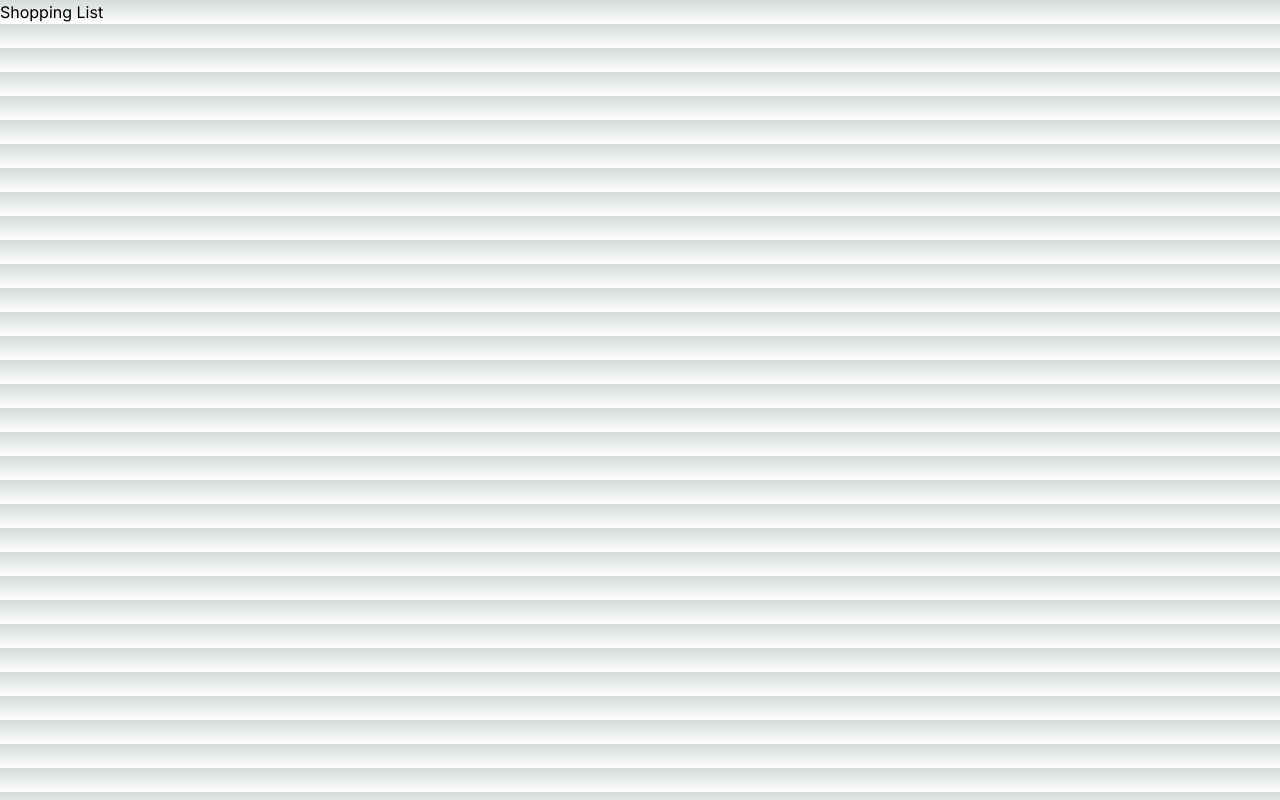
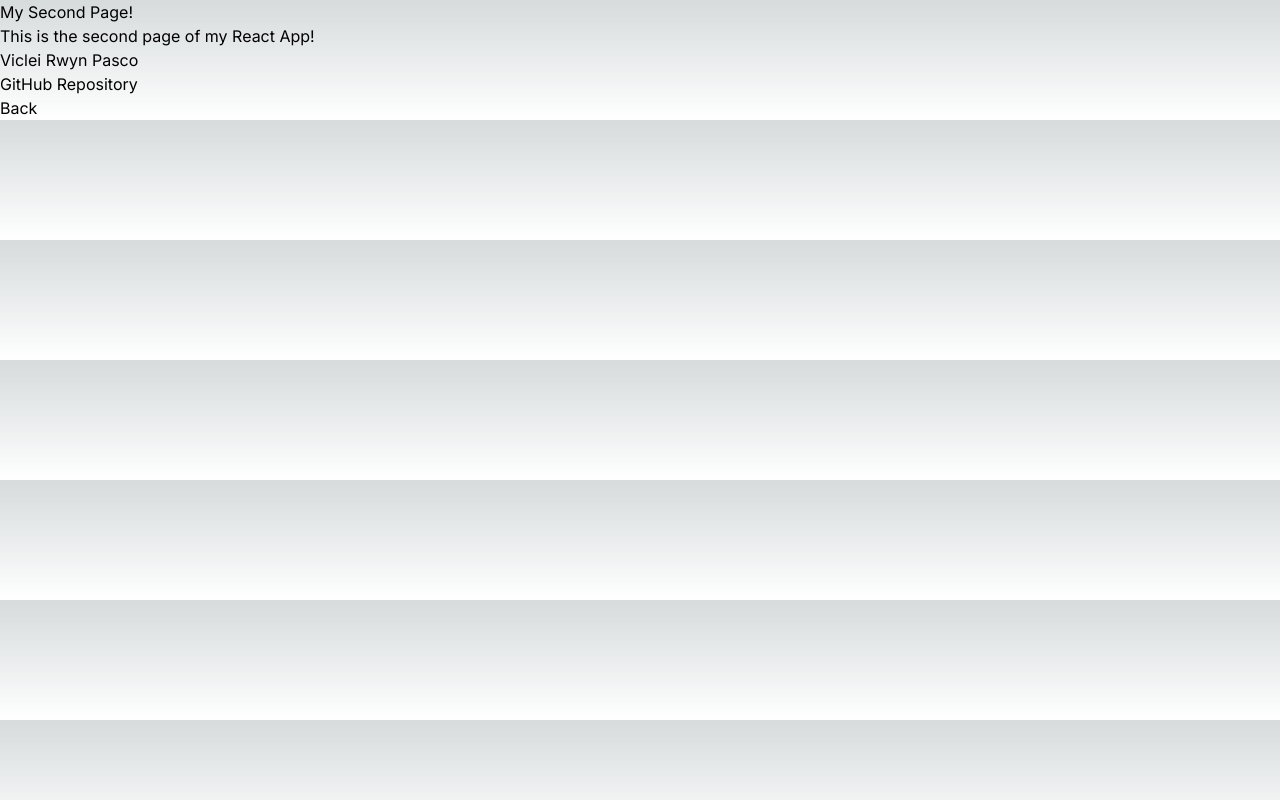
Before and after one commit to Viclei0928/cprg306-assignments, a Next.js app: page /week-2 in a window 1280 px wide. Built offline with nearby package versions, Linux system fonts and the light colour scheme.

Commit message:
student info page
added student info and imported it to page.js file

```diff
--- a/app/week-2/page.js
+++ b/app/week-2/page.js
@@ -1,7 +1,13 @@
-export default function Page() {
+import Link from "next/link";
+import StudentInfo from "./student-info";
+
+export default function Page2() {
     return (
-      <main>
-        <h1>Shopping List</h1>
-      </main>
+        <main>
+            <h1>My Second Page!</h1>
+            <p>This is the second page of my React App!</p>
+            <StudentInfo />
+            <Link href="../">Back</Link>
+        </main>
     );
-  }
+}
--- /dev/null
+++ b/app/week-2/student-info.js
@@ -0,0 +1,14 @@
+import Link from 'next/link';
+
+const StudentInfo = () => {
+  return (
+    <div>
+      <h1>Viclei Rwyn Pasco</h1>
+      <Link href="https://github.com/VicleiPasco">
+        <a>GitHub Repository</a>
+      </Link>
+    </div>
+  );
+};
+
+export default StudentInfo;
```
Also changed, not shown: 1 other file (tests, documents, lock files or other folders).
